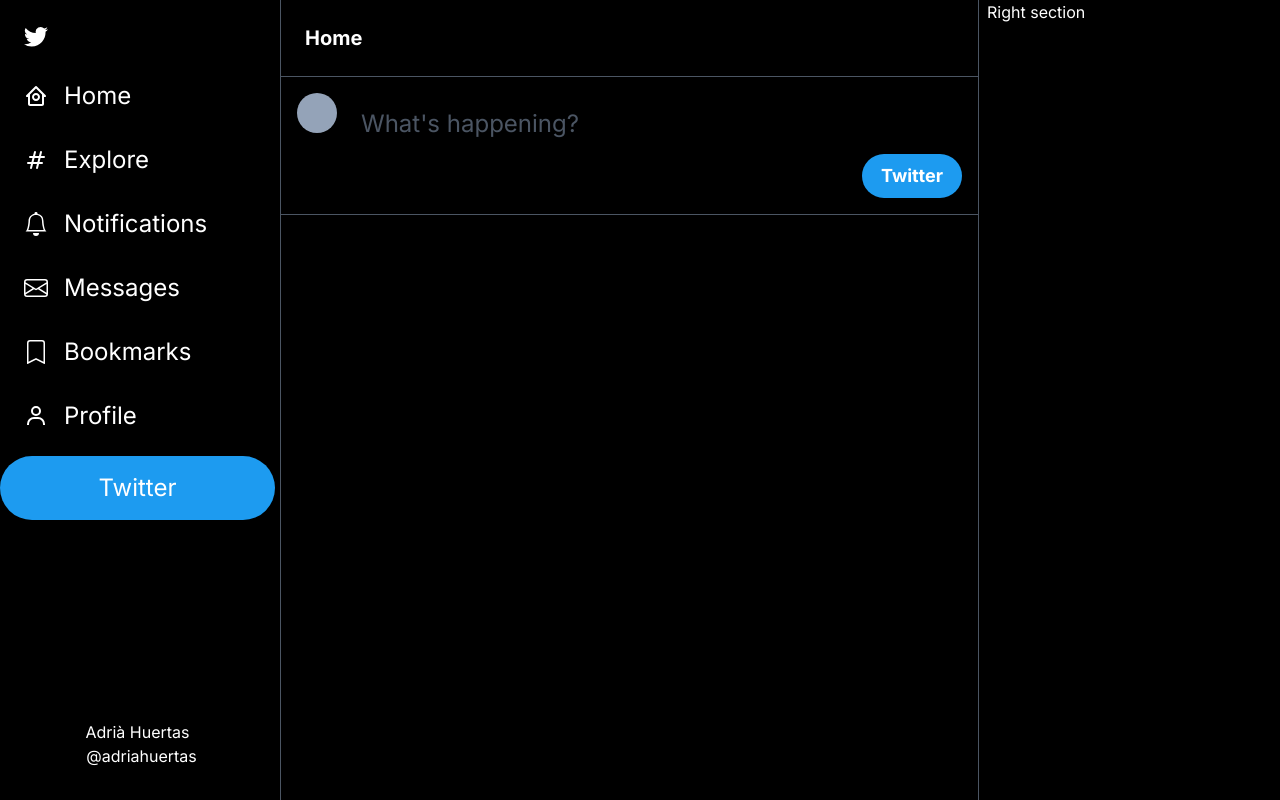
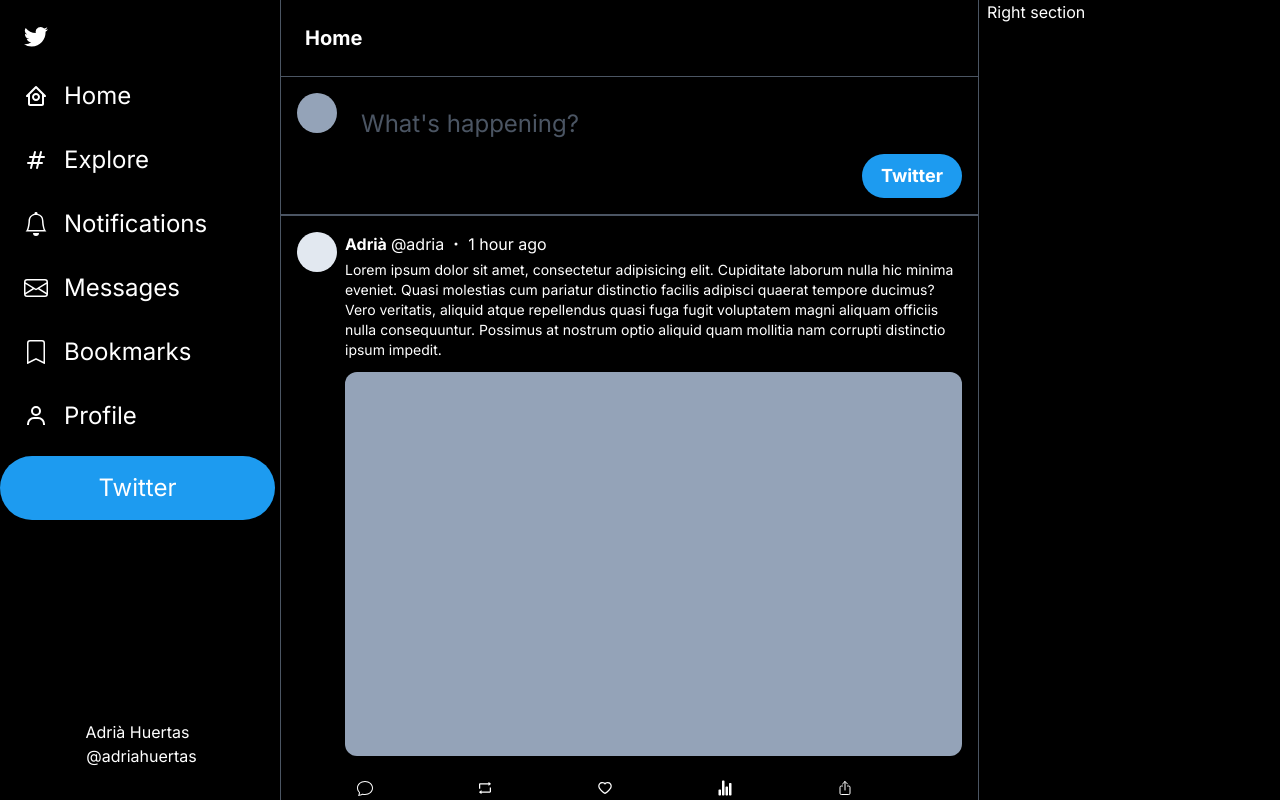
Before and after one commit to adriahuertas/twitter-clone, a Next.js app: page / in a window 1280 px wide. Shown: the top 800 px of the page. Built offline with nearby package versions, Linux system fonts and the light colour scheme.

Commit message:
Added timeline

```diff
--- a/src/app/page.tsx
+++ b/src/app/page.tsx
@@ -1,4 +1,7 @@
+import { BsChat, BsDot } from 'react-icons/bs'
 import LeftSidebar from './components/LeftSidebar'
+import { AiOutlineHeart, AiOutlineRetweet } from 'react-icons/ai'
+import { IoShareOutline, IoStatsChart } from 'react-icons/io5'
 
 const Home = () => {
   return (
@@ -7,12 +10,11 @@
         {/* Left sidebar / header */}
         <LeftSidebar />
         <main className="ml-[280px] flex w-[699px] mx-2 h-full min-h-screen flex-col border-l-[0.5px] border-r-[0.5px] border-gray-600">
-          <h1 className="text-xl font-bold  p-6">Home</h1>
+          <h1 className="text-xl font-bold backdrop-blur p-6 bg-black/10 sticky top-0">Home</h1>
           <div className='border-t-[0.5px] border-b-[0.5px] px-4 flex items-stretch py-4 space-x-2 border-gray-600  relative'>
             <div className="w-10 h-10 bg-slate-400 rounded-full flex-none"></div>
             <div className="flex flex-col w-full h-full">
               <input type="text" placeholder="What's happening?" className='w-full h-full text-2xl placeholder:text-gray-600 border-b-[0.5px] bg-transparent outline-none border-none p-4 border-gray-600' />
-
               <div className="w-full justify-between items-center flex">
                 <div></div>
                 <div className="w-full max-w-[100px]">
@@ -24,6 +26,34 @@
 
             </div>
           </div>
+          <div className='flex flex-col'>
+            {
+              Array.from({ length: 5 }).map((_, i) => (
+                <div key={i} className="border-t-[0.5px] border-gray-600 p-4 flex space-x-2">
+                  <div>
+                    <div className="w-10 h-10 bg-slate-200 rounded-full"></div>
+                  </div>
+                  <div className="flex flex-col">
+                    <div className="flex items-center space-x-1">
+                      <div className="font-bold">Adrià</div>
+                      <div>@adria</div>
+                      <div><BsDot /></div>
+                      <div>1 hour ago</div>
+                    </div>
+                    <div className="text-white text-sm my-1">Lorem ipsum dolor sit amet, consectetur adipisicing elit. Cupiditate laborum nulla hic minima eveniet. Quasi molestias cum pariatur distinctio facilis adipisci quaerat tempore ducimus? Vero veritatis, aliquid atque repellendus quasi fuga fugit voluptatem magni aliquam officiis nulla consequuntur. Possimus at nostrum optio aliquid quam mollitia nam corrupti distinctio ipsum impedit.</div>
+                    <div className="bg-slate-400 aspect-square w-full h-96 rounded-xl mt-2"></div>
+                    <div className="flex items-center justify-start space-x-20 my-3 w-full">
+                      <div className="rounded-full hover:bg-white/10 transition duration-200 p-3 cursor-pointer"><BsChat /></div>
+                      <div className="rounded-full hover:bg-white/10 transition duration-200 p-3 cursor-pointer"><AiOutlineRetweet /></div>
+                      <div className="rounded-full hover:bg-white/10 transition duration-200 p-3 cursor-pointer"><AiOutlineHeart /></div>
+                      <div className="rounded-full hover:bg-white/10 transition duration-200 p-3 cursor-pointer"><IoStatsChart /></div>
+                      <div className="rounded-full hover:bg-white/10 transition duration-200 p-3 cursor-pointer"><IoShareOutline /></div>
+                    </div>
+                  </div>
+                </div>
+              ))
+            }
+          </div>
         </main>
         <div>Right section</div>
       </div>
```
